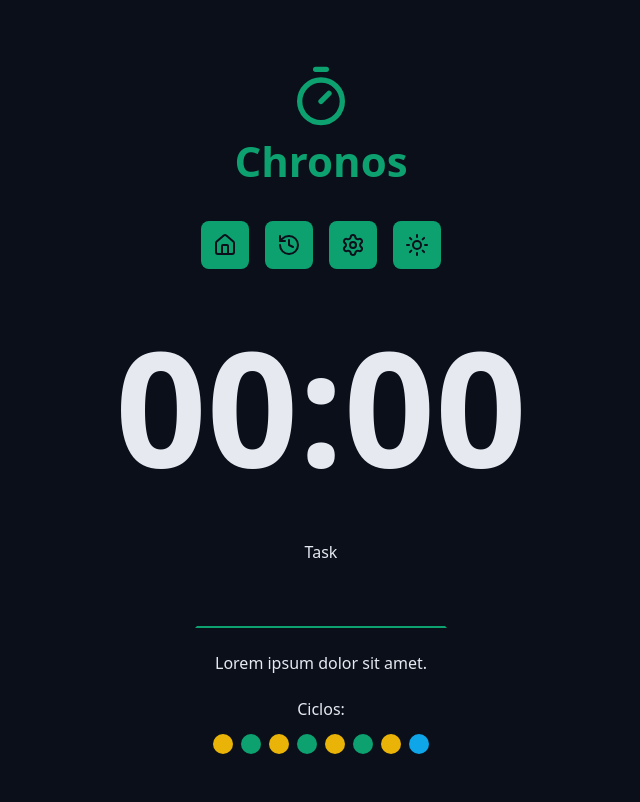
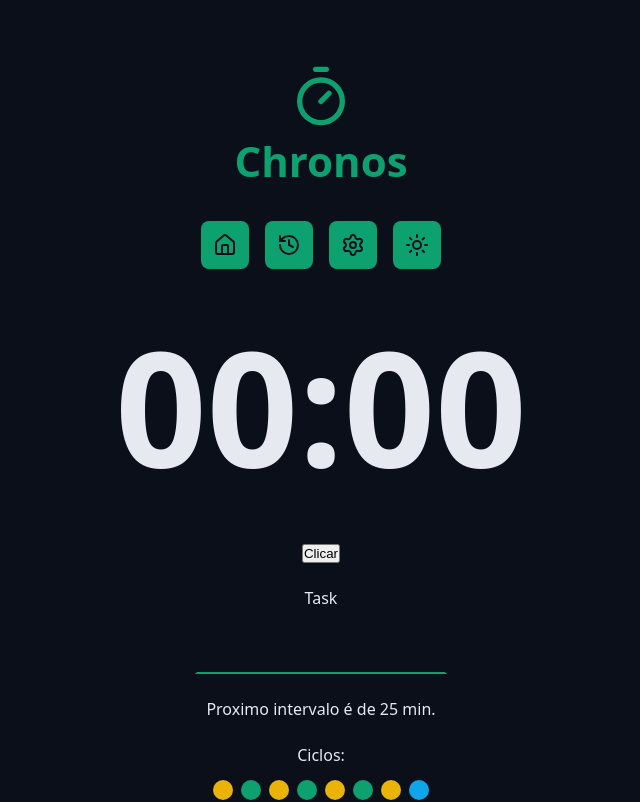
Before and after one commit to guilherdrk/chronos-pomodoro, a React (Vite) app: page / in a window 1280 px wide. Shown: the top 802 px of the page, without its empty margins (319-959 px from the left). Built offline with nearby package versions, Linux system fonts and the light colour scheme.

Commit message:
Enviando o estado via props por vários níveis de components(prop drilling)

```diff
--- a/src/components/CountDown/index.tsx
+++ b/src/components/CountDown/index.tsx
@@ -1,7 +1,9 @@
 
+import type { HomeProps } from '../../pages/Home';
 import styles from './styles.module.css';
 
-export const CountDown = (() => {
 
-  return <div className={styles.container}>00:00</div>
+export const CountDown = (( { state }: HomeProps ) => {
+
+  return <div className={styles.container}>{ state.formatedSecondsRemaining }</div>
 });
--- a/src/components/MainForm/index.tsx
+++ b/src/components/MainForm/index.tsx
@@ -2,11 +2,31 @@ import { PlayCircleIcon } from "lucide-react"
 import { Cycles } from "../Cycles"
 import { DefaultInput } from "../DefaultInput"
 import { DefaultButton } from "../DefaultButton"
+import type { HomeProps } from "../../pages/Home"
 
-export const MainForm = (() => {
+export const MainForm = (({ state, setState }: HomeProps) => {
+
+  function handleClick(){
+    setState(prevState => {
+      return {
+        ...prevState,
+        config: {
+          ...prevState.config,
+          workTime: 34
+        },
+        formatedSecondsRemaining: '23:43'
+      }
+    })
+  }
 
   return (
     <form className="form" action="">
+
+      <div>
+        <button type='button' onClick={handleClick}>Clicar</button>
+      </div>
+
+
       <div className="formRow">
         <DefaultInput
           labelText='Task'
@@ -15,7 +35,7 @@ export const MainForm = (() => {
         />
       </div>
       <div className="formRow">
-        <p>Lorem ipsum dolor sit amet.</p>
+        <p>Proximo intervalo é de {state.config.workTime} min.</p>
       </div>
       <div className="formRow">
         <Cycles />
--- a/src/pages/Home/index.tsx
+++ b/src/pages/Home/index.tsx
@@ -4,23 +4,21 @@ import { CountDown } from "../../components/CountDown";
 import { MainForm } from "../../components/MainForm";
 import type { TaskStateModel } from "../../models/TaskStateModel";
 
-type HomeProps = {
+export type HomeProps = {
   state: TaskStateModel;
   setState: React.Dispatch<React.SetStateAction<TaskStateModel>>;
 }
 
 export const Home = (props: HomeProps) => {
 
-  const { state, setState } = props;
-
   return (
     <MainTemplate>
       <Container>
-        <CountDown />
+        <CountDown {...props}/>
       </Container>
 
       <Container>
-        <MainForm />
+        <MainForm {...props}/>
       </Container>
     </MainTemplate>
   );
```
